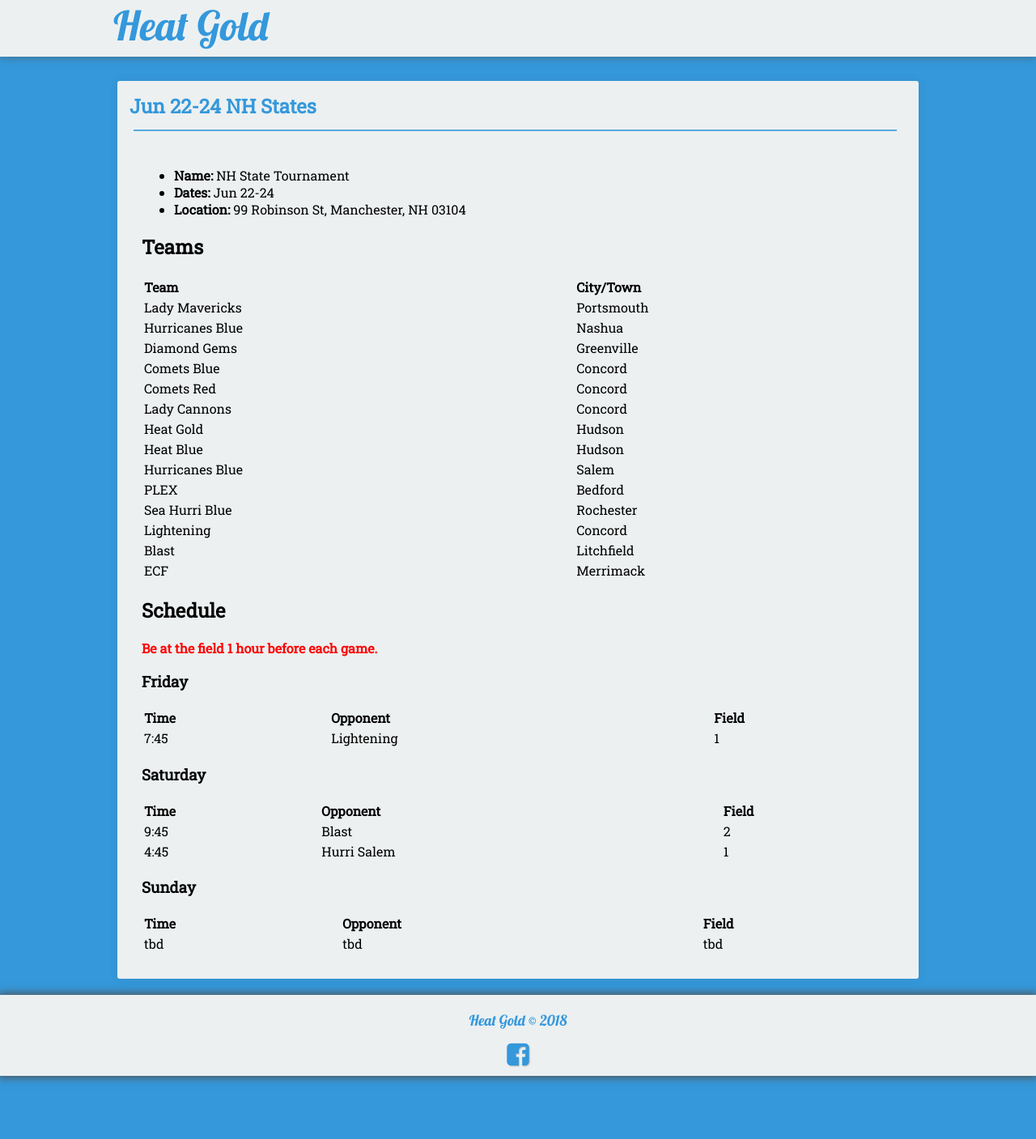
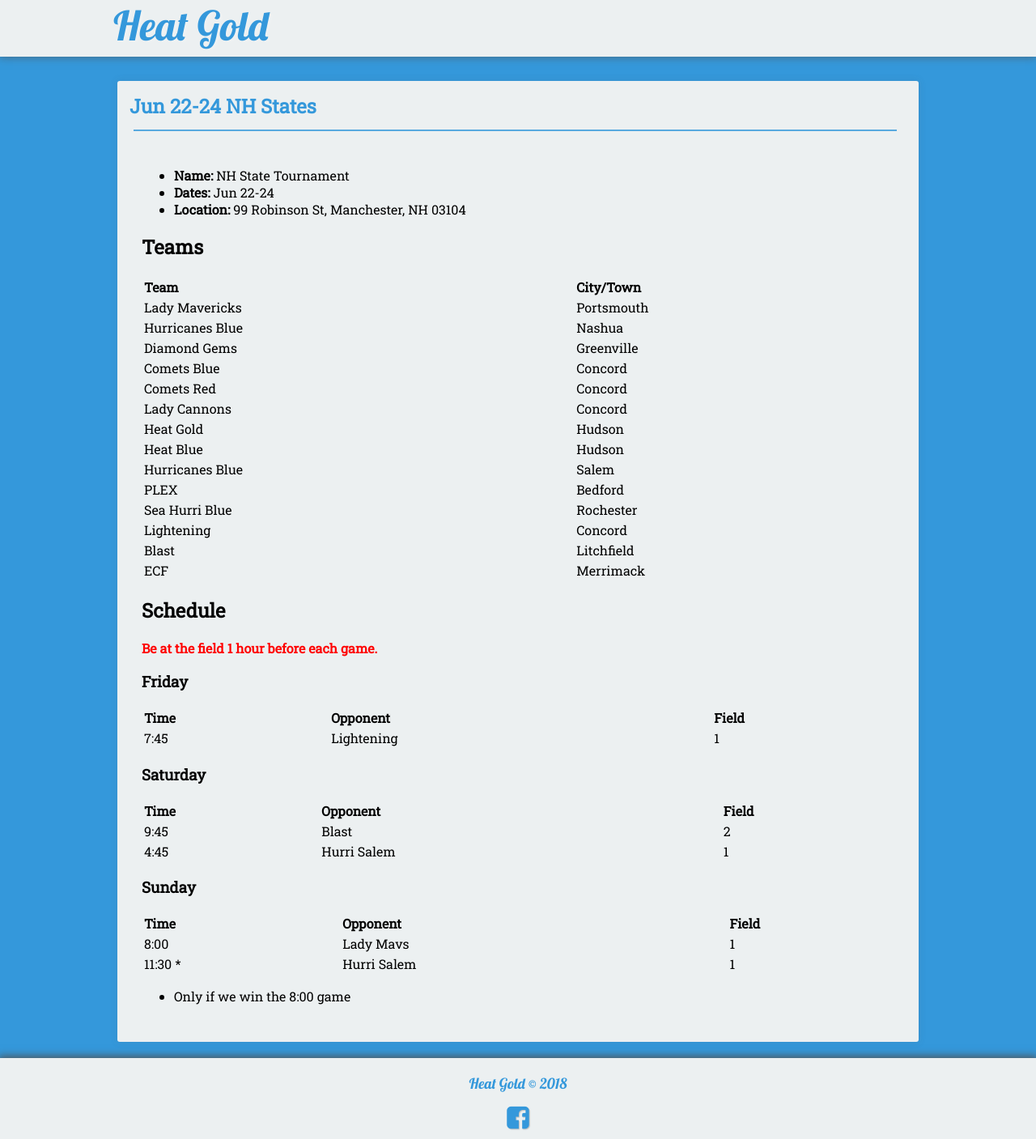
Before and after one commit to seanmerrow/ecf, a Jekyll site: the page built from _posts/2018-07-12-Jun-22-24.md, in a window 1280 px wide. Shown: the whole page at 81% size. Built offline with Jekyll 4.4.1, drawn with Linux system fonts in a browser that asks for light colours; nearby versions of some CDN libraries.

Commit message:
Update 2018-07-12-Jun-22-24.md

```diff
--- a/_posts/2018-07-12-Jun-22-24.md
+++ b/_posts/2018-07-12-Jun-22-24.md
@@ -54,4 +54,7 @@ category:
 
 | Time | Opponent | Field |
 |:---  |:---      |:---   |
-| tbd  | tbd      | tbd   |
+| 8:00  | Lady Mavs      | 1   |
+| 11:30 * | Hurri Salem      | 1   |
+
+* Only if we win the 8:00 game
```
